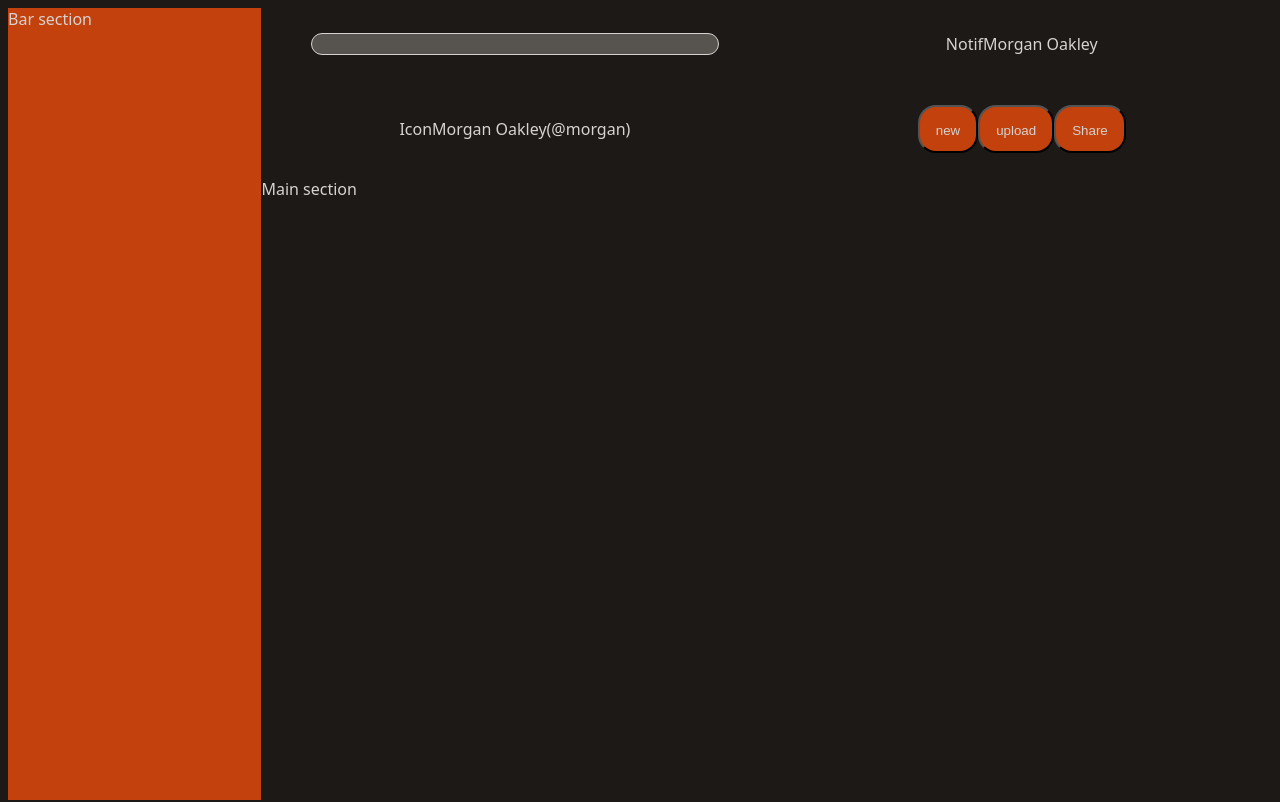
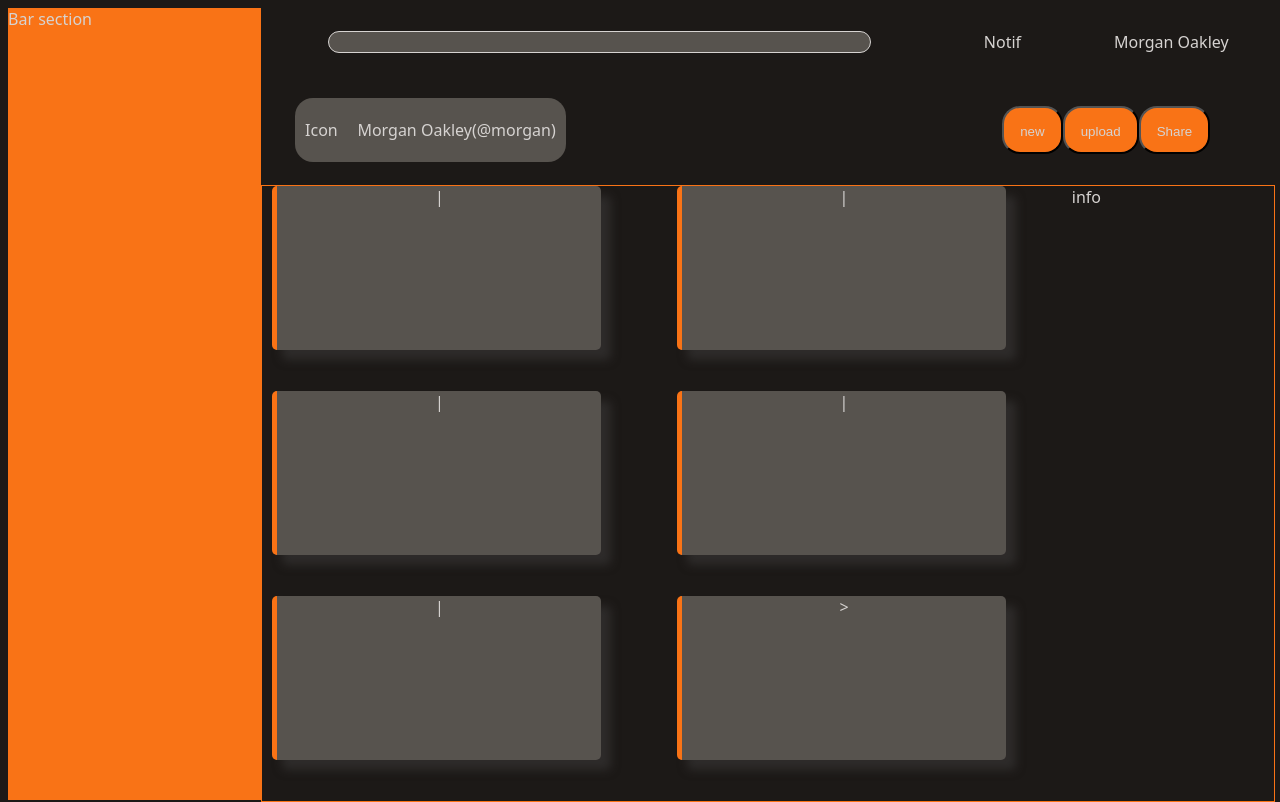
Before and after one commit to Sventajz/Odin-grid-project, a plain HTML site: page index.html in a window 1280 px wide. Drawn offline with Linux system fonts and the light colour scheme.

Commit message:
main content wrapper layout work done

```diff
--- a/index.html
+++ b/index.html
@@ -15,8 +15,11 @@
             <div class="search-item"></div>
         </div>
         <div class="profile-section"><span>Notif</span><span>Morgan Oakley</span></div>
-        <div class="profile-section-large">
-            <span>Icon</span><span>Morgan Oakley(@morgan) </span>
+        <div class="large-wrapper">
+            <div class="profile-section-large">
+                <span>Icon</span>
+                <span>Morgan Oakley(@morgan) </span>
+            </div>
         </div>
         <div class="button-wrapper-nav">
             <button class="button1">new</button>
@@ -27,7 +30,19 @@
 
     </nav>
 
-    <main>Main section</main>
+    <main>
+        <div class="main-grid-wrapper">
+            <div class="content-wrapper">
+                <div class="block 1">|</div>
+                <div class="block 2">|</div>
+                <div class="block 3">|</div>
+                <div class="block 4">|</div>
+                <div class="block 5">|</div>
+                <div class="block 6">></div>
+            </div>
+            <div class="info-wrapper">info</div>
+        </div>
+    </main>
 </body>
 
 </html>
--- a/style.css
+++ b/style.css
@@ -1,6 +1,6 @@
 :root {
     --backgroundClr: #1c1917;
-    --accentClr: #c2410c;
+    --accentClr: #f97316;
     --contentCrl: #57534e;
     --fontClr: #d6d3d1;
     --borderRadius: 18px;
@@ -38,17 +38,41 @@ main {
 
 nav {
     display: grid;
-    grid-template-columns: 1fr 1fr;
+    grid-template-columns: 1fr 1fr 1fr;
+    justify-content: center;
 
 }
 
 .search-bar,
 .profile-section,
-.profile-section-large,
+.large-wrapper,
 .button-wrapper-nav {
     display: flex;
     justify-content: center;
     align-items: center;
+}
+
+.search-bar {
+    grid-column: span 2;
+}
+
+.button-wrapper-nav {
+    grid-column-start: 3;
+}
+
+.profile-section-large {
+    background-color: var(--contentCrl);
+    border-radius: var(--borderRadius);
+    height: 4rem;
+    display: flex;
+    justify-content: center;
+    align-items: center;
+    width: 80%;
+
+}
+
+span {
+    margin: auto;
 }
 
 .search-item {
@@ -57,6 +81,7 @@ nav {
     background-color: var(--contentCrl);
     border-radius: var(--borderRadius);
     height: 20px;
+
 }
 
 button {
@@ -66,3 +91,35 @@ button {
     background-color: var(--accentClr);
     color: var(--fontClr);
 }
+
+
+.main-grid-wrapper,
+.content-wrapper {
+    display: grid;
+}
+
+.main-grid-wrapper {
+    border: 1px solid var(--accentClr);
+    grid-template-columns: 80% 20%;
+    height: 100%;
+}
+
+
+
+.content-wrapper {
+    grid-template-columns: 1fr 1fr;
+
+}
+
+.block {
+    display: flex;
+    justify-content: center;
+    display: center;
+    background-color: var(--contentCrl);
+    height: 80%;
+    width: 80%;
+    margin-left: 10px;
+    border-radius: 5px;
+    border-left: 5px solid var(--accentClr);
+    box-shadow: 10px 10px 10px rgba(63, 62, 62, 0.5);
+}
```
